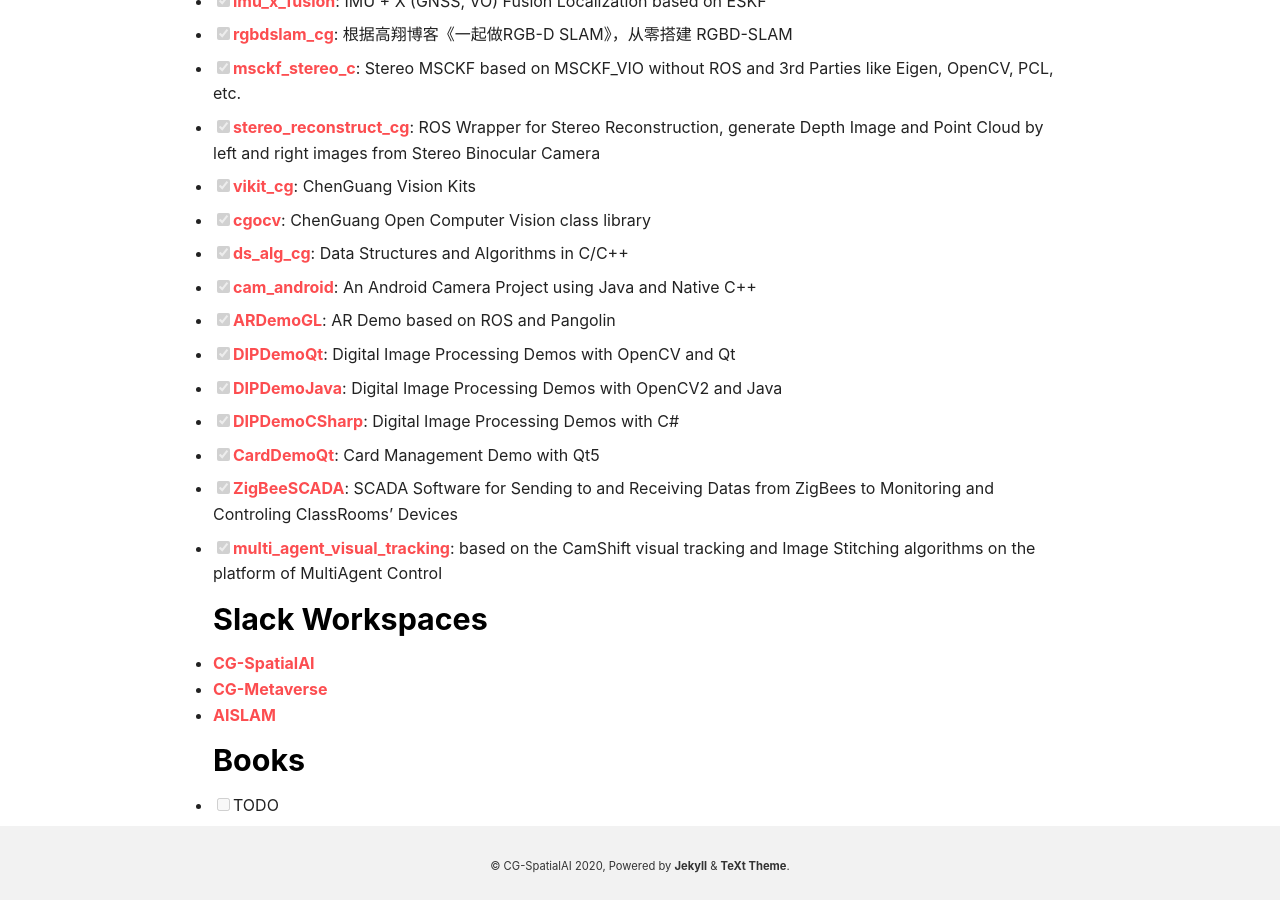
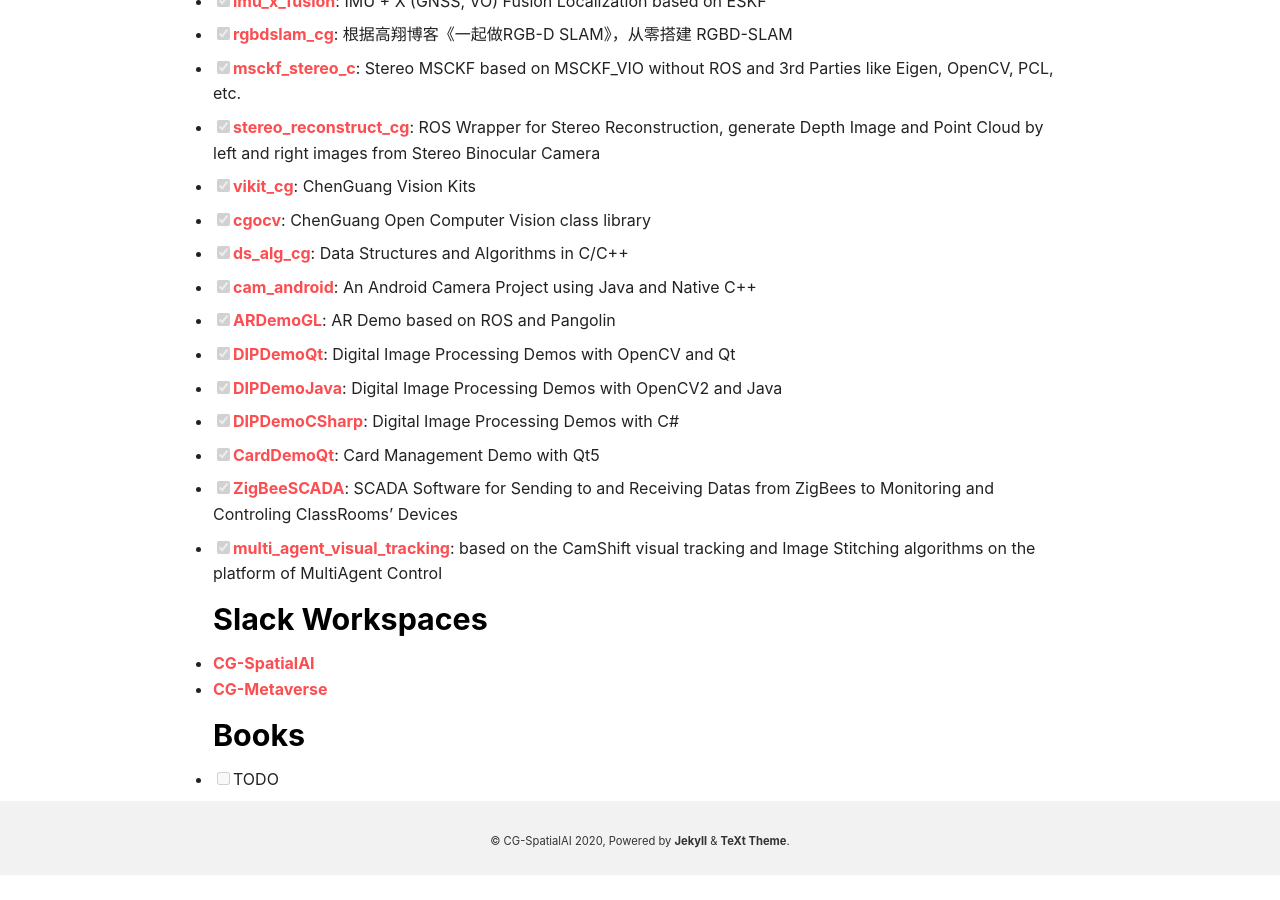
Before and after one commit to cggos/spatial-ai, a Jekyll site: the page built from bio.md, in a window 1280 px wide and 900 px high, scrolled down 898 px. Built offline with Jekyll 4.4.1, drawn with Linux system fonts in a browser that asks for light colours; nearby versions of some CDN libraries; after the commit the page ends 1773 px from its top, so only the background shows below that.

Commit message:
update bio.md

```diff
--- a/bio.md
+++ b/bio.md
@@ -93,7 +93,6 @@
 
 * [CG-SpatialAI](https://spatial-ai-3d.slack.com)
 * [CG-Metaverse](https://metaverse-ai.slack.com)
-* [AISLAM](https://aislam.slack.com)
 
 ## Books
 
```
